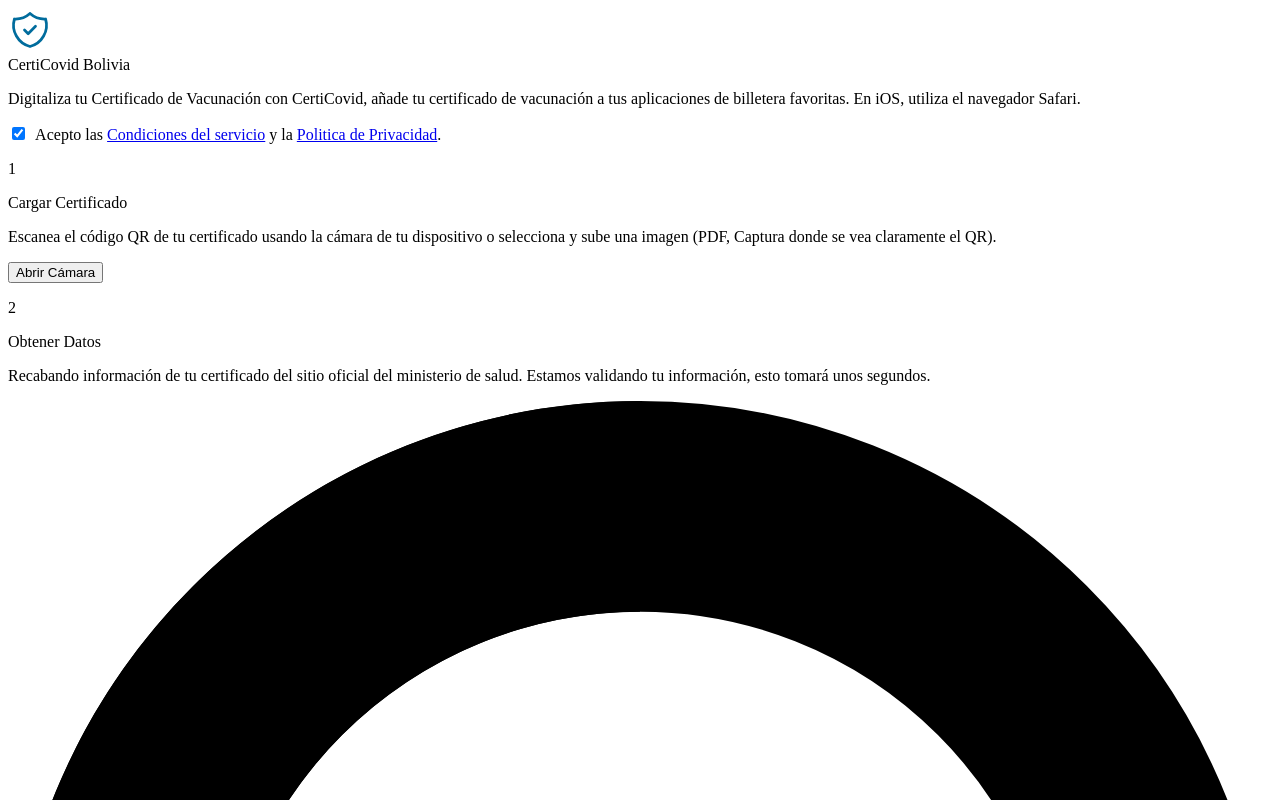
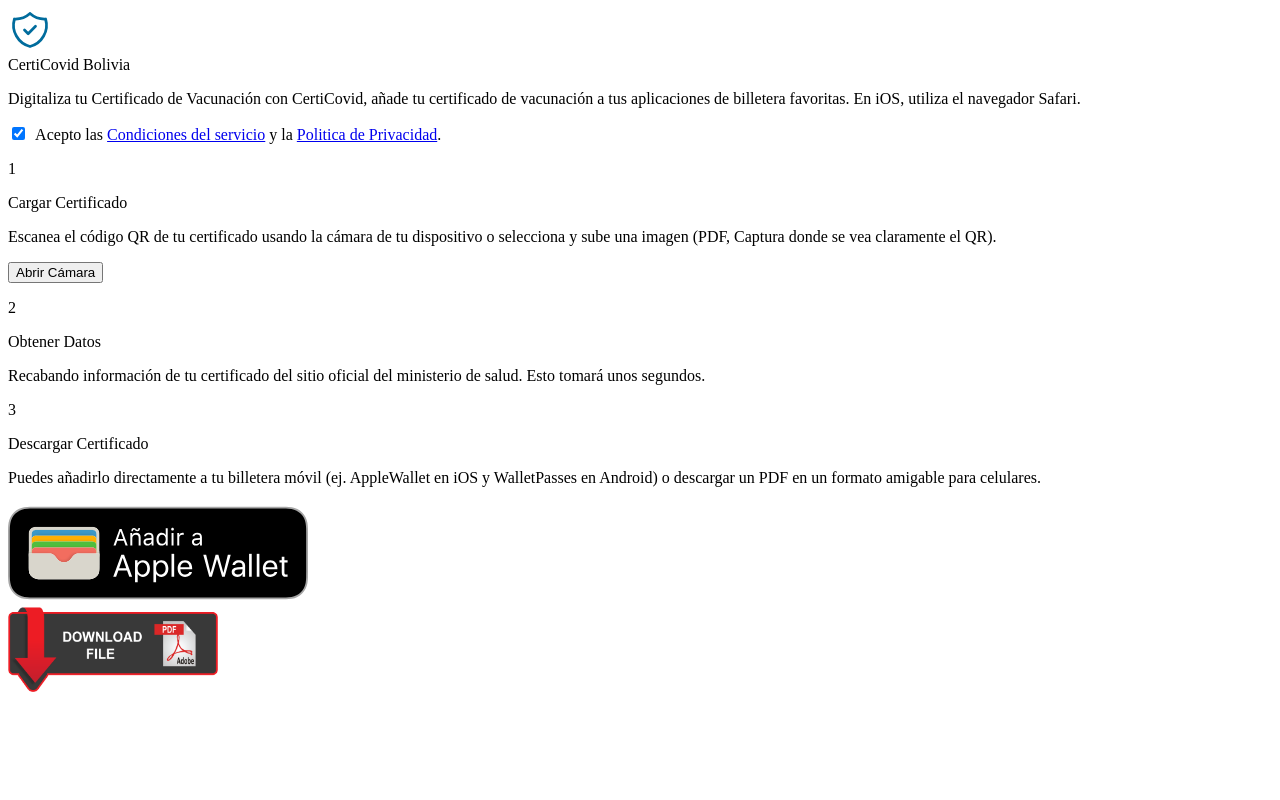
Before and after one commit to Gary-Ascuy/CertiCovidSite, a Next.js app in the folder site/: page / in a window 1280 px wide. Shown: the top 800 px of the page. Built offline with nearby package versions, Linux system fonts and the light colour scheme.

Commit message:
Updating messages

```diff
--- a/site/pages/index.tsx
+++ b/site/pages/index.tsx
@@ -112,9 +112,9 @@ const Home: NextPage = () => {
         {isPrivacityPolice &&
           <Step step='2' title='Obtener Datos' enabled={!!data} >
             <div className='space-y-5 font-light'>
-              <p>Recabando información de tu certificado del sitio oficial del ministerio de salud. Estamos validando tu información, esto tomará unos segundos.</p>
+              <p>Recabando información de tu certificado del sitio oficial del ministerio de salud. Esto tomará unos segundos.</p>
 
-              {!isLoading &&
+              {isLoading &&
                 <div className='flex flex-row items-center justify-center space-x-1'>
                   <span>
                     <svg className="animate-spin h-10 w-10 text-primary" xmlns="http://www.w3.org/2000/svg" fill="none" viewBox="0 0 24 24">
```
